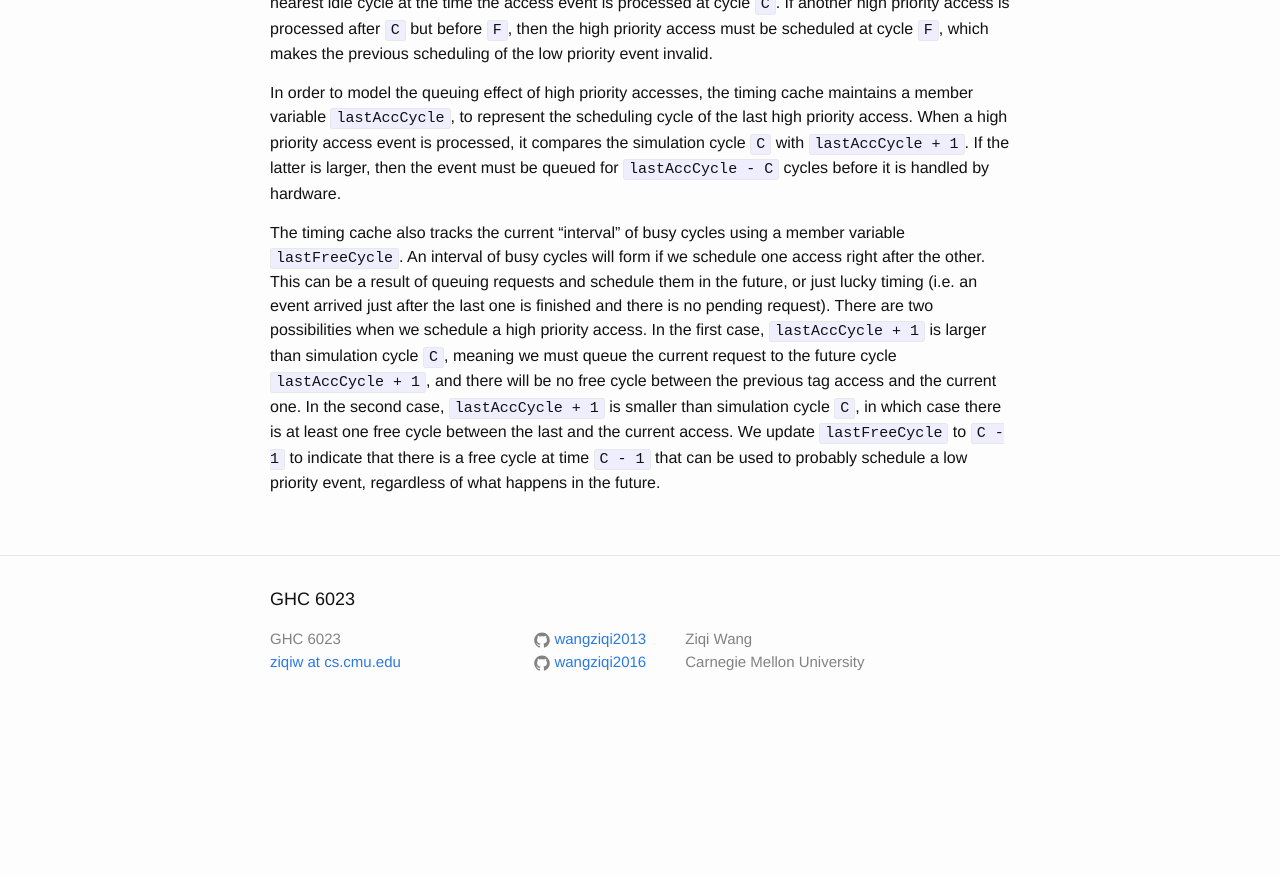
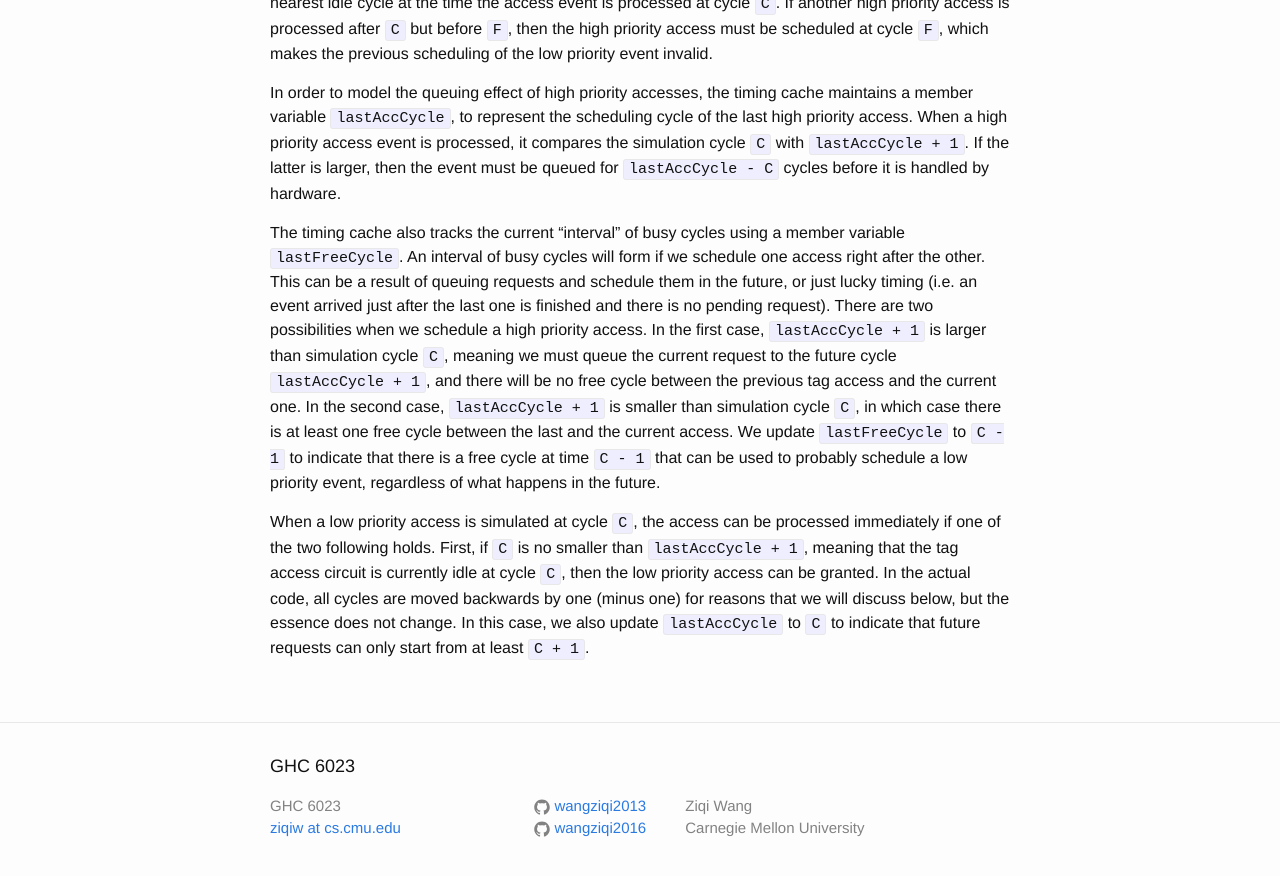
Before and after one commit to wangziqi2013/wangziqi2013.github.io, a Jekyll site: the page built from _posts/2019-01-22-understand-zsim-contention-sim.markdown, in a window 1280 px wide and 900 px high, scrolled down 13631 px. Shown: the top 876 px of the window. Built offline with Jekyll 4.4.1, drawn with Linux system fonts in a browser that asks for light colours; before the commit the page ends 14364 px from its top, so only the background shows below that.

Commit message:
Adding first condition

```diff
--- a/_posts/2019-01-22-understand-zsim-contention-sim.markdown
+++ b/_posts/2019-01-22-understand-zsim-contention-sim.markdown
@@ -508,3 +508,9 @@ is no pending request). There are two possibilities when we schedule a high prio
 In the second case, `lastAccCycle + 1` is smaller than simulation cycle `C`, in which case there is at least one free
 cycle between the last and the current access. We update `lastFreeCycle` to `C - 1` to indicate that there is a free
 cycle at time `C - 1` that can be used to probably schedule a low priority event, regardless of what happens in the future.
+
+When a low priority access is simulated at cycle `C`, the access can be processed immediately if one of the two following
+holds. First, if `C` is no smaller than `lastAccCycle + 1`, meaning that the tag access circuit is currently idle at cycle
+`C`, then the low priority access can be granted. In the actual code, all cycles are moved backwards by one (minus one)
+for reasons that we will discuss below, but the essence does not change. In this case, we also update `lastAccCycle` to
+`C` to indicate that future requests can only start from at least `C + 1`.
```
